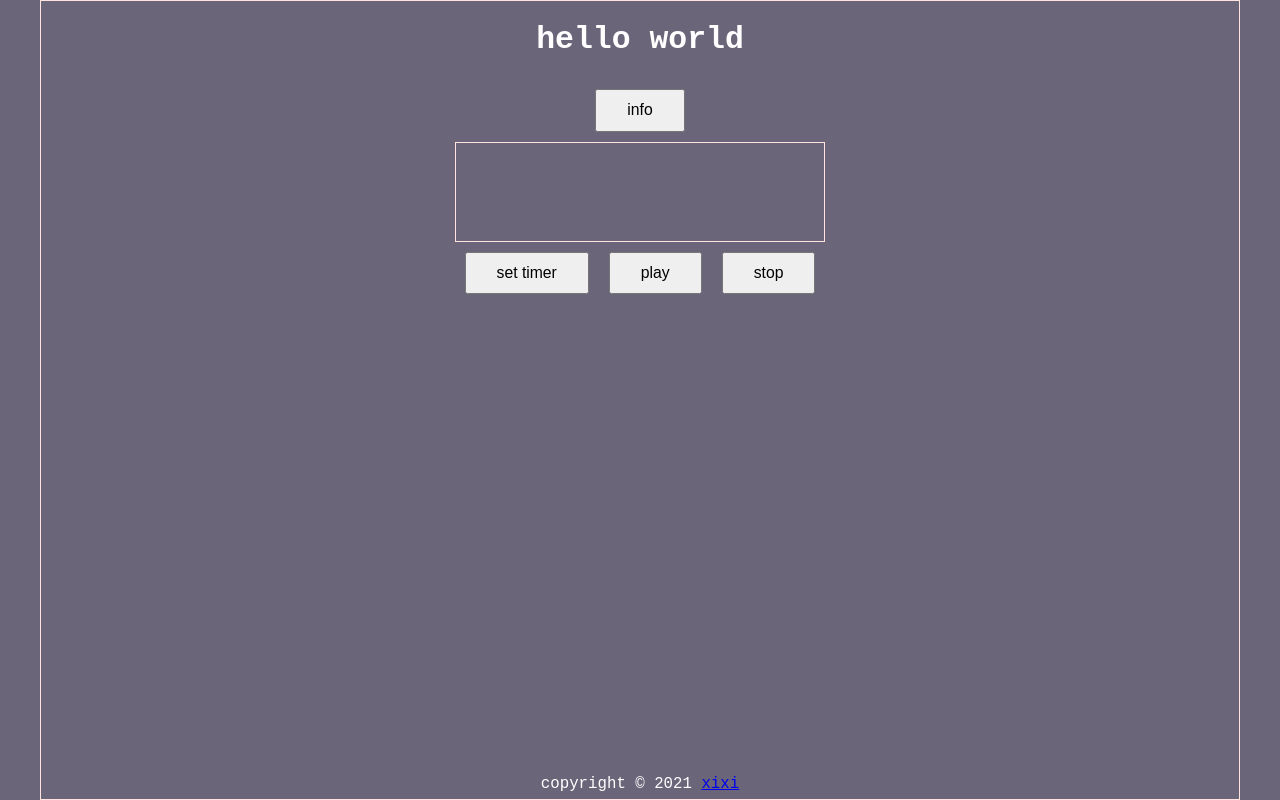
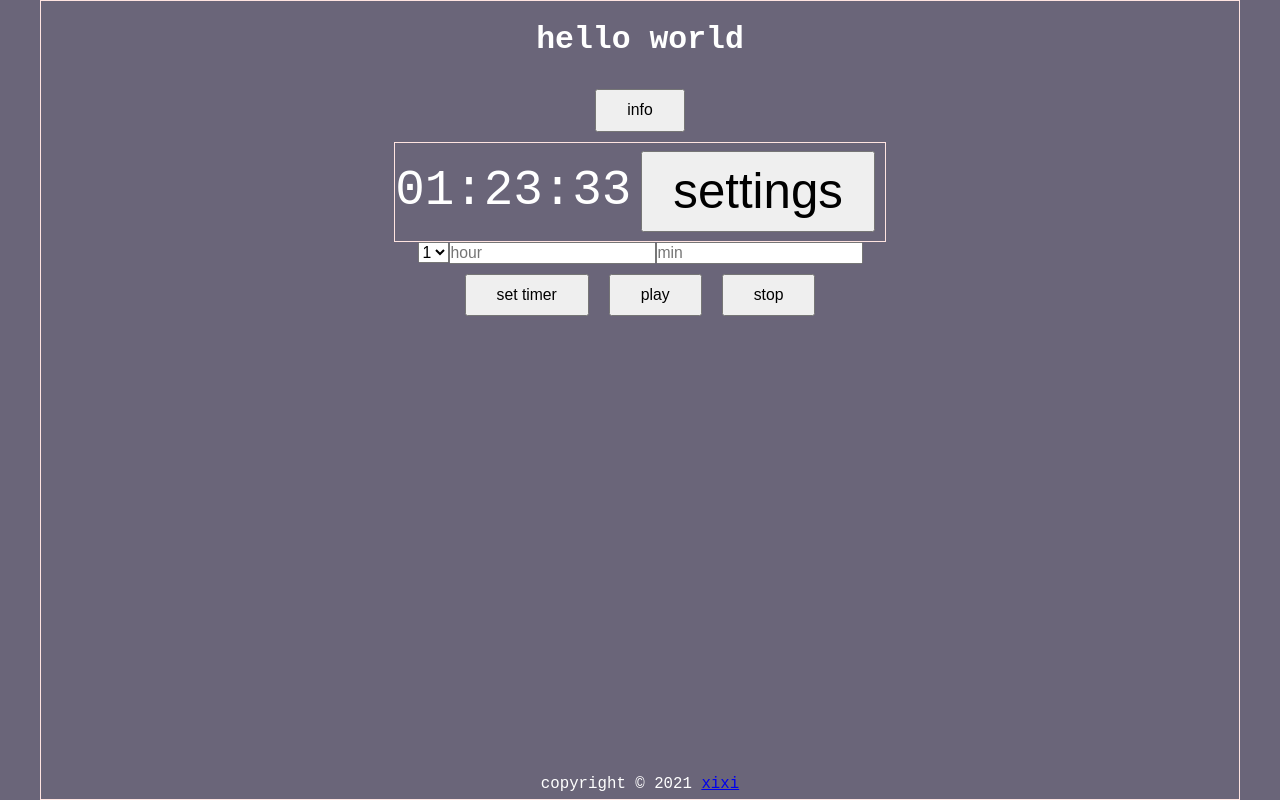
Before and after one commit to cclzhang/trusty-health-timer, a React (Create React App) app: page / in a window 1280 px wide. Built offline with nearby package versions, Linux system fonts and the light colour scheme.

Commit message:
added time

```diff
--- a/src/components/Display.js
+++ b/src/components/Display.js
@@ -3,9 +3,20 @@
 import './Display.css';
 
 function Display() {
+  const today = new Date();
+  console.log(today.toLocaleTimeString('en-GB'));
+  console.log(today.toLocaleTimeString());
+
+  let currentTime = today.toLocaleTimeString('en-GB');
+
   return (
     <section className="display">
-
+      <p>{currentTime}</p>
+      <button onClick={()=>{
+        currentTime = today.toLocaleTimeString();
+        const p = document.querySelectorAll("p")
+        console.log(p);
+      }}>settings</button>
     </section>
   );
 }
--- a/src/components/Main.js
+++ b/src/components/Main.js
@@ -1,6 +1,7 @@
 
 
 import Display from './Display';
+import SetTimer from './SetTimer';
 import './Main.css';
 
 function Main() {
@@ -8,6 +9,7 @@ function Main() {
     <main>
       {/* time display */}
       <Display />
+      <SetTimer />
       <button>set timer</button>
       <button>play</button>
       <button>stop</button>
--- /dev/null
+++ b/src/components/SetTimer.js
@@ -0,0 +1,20 @@
+
+
+function SetTimer() {
+  return (
+    <form>
+      <select name="" id="">
+        <option value="1">1</option>
+        <option value="1">2</option>
+        <option value="1">3</option>
+        <option value="1">5</option>
+        <option value="1">6</option>
+        <option value="1">7</option>
+      </select>
+      <input type="text" name="" id="" placeholder="hour"/>
+      <input type="text" name="" id="" placeholder="min" />
+    </form>
+  );
+}
+
+export default SetTimer;
```
